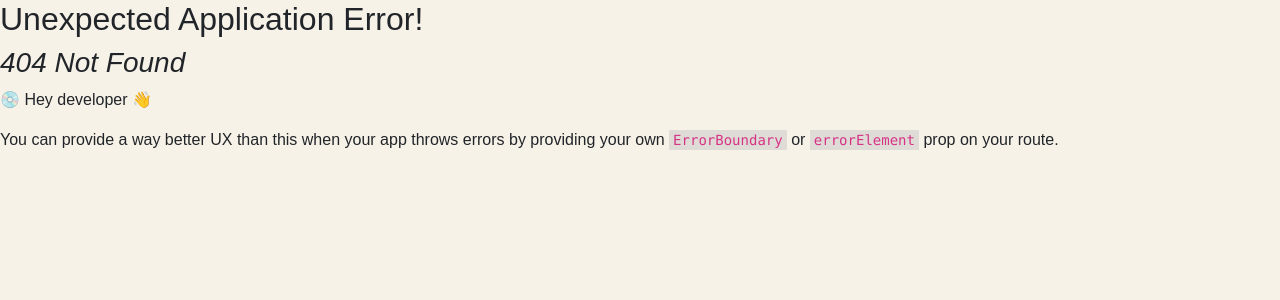
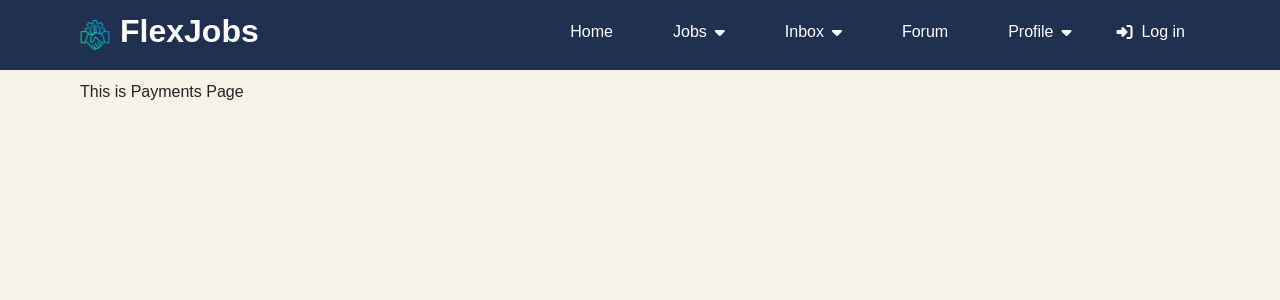
Before and after one commit to Kairos5106/FlexJobs, a React (Vite) app in the folder flexjobs-client/: page /Payments in a window 1280 px wide. Before the commit this address had no page. Shown: the top 300 px of the page. Built offline with nearby package versions, Linux system fonts and the light colour scheme.

Commit message:
updated module4 to payments

```diff
--- a/flexjobs-client/src/Router/Router.jsx
+++ b/flexjobs-client/src/Router/Router.jsx
@@ -5,7 +5,7 @@ import App from "../App";
 import Home from "../modules/Module1/Home";
 import JobSearch from "../modules/Module2/JobSearch";
 import Module3Page from "../modules/Module3/Module3Page";
-import Module4Page from "../modules/Module4/Module4Page";
+import Payments from "../modules/Module4/Payments";
 import Module5Page from "../modules/Module5/Module5Page";
 import Module6Page from "../modules/Module6/Module6Page";
 
@@ -20,7 +20,7 @@ const router = createBrowserRouter([
         { path: "/", element: <Home/> },
         { path: "/JobSearch", element: <JobSearch/> },
         { path: "/Module3Page", element: <Module3Page/> },
-        { path: "/Module4Page", element: <Module4Page/> },
+        { path: "/Payments", element: <Payments/> },
         { path: "/Module5Page", element: <Module5Page/> },
         { path: "/Module6Page", element: <Module6Page/> }
       ]
--- a/flexjobs-client/src/modules/Module4/Module4Page.jsx
+++ /dev/null
@@ -1,9 +0,0 @@
-import React from 'react'
-
-const Module4Page = () => {
-    return (
-        <div className='top-section'>This is Module 4 Page</div>
-    )
-}
-
-export default Module4Page
--- /dev/null
+++ b/flexjobs-client/src/modules/Module4/Payments.jsx
@@ -0,0 +1,9 @@
+import React from 'react'
+
+const Payments = () => {
+    return (
+        <div className='top-section'>This is Payments Page</div>
+    )
+}
+
+export default Payments
```
